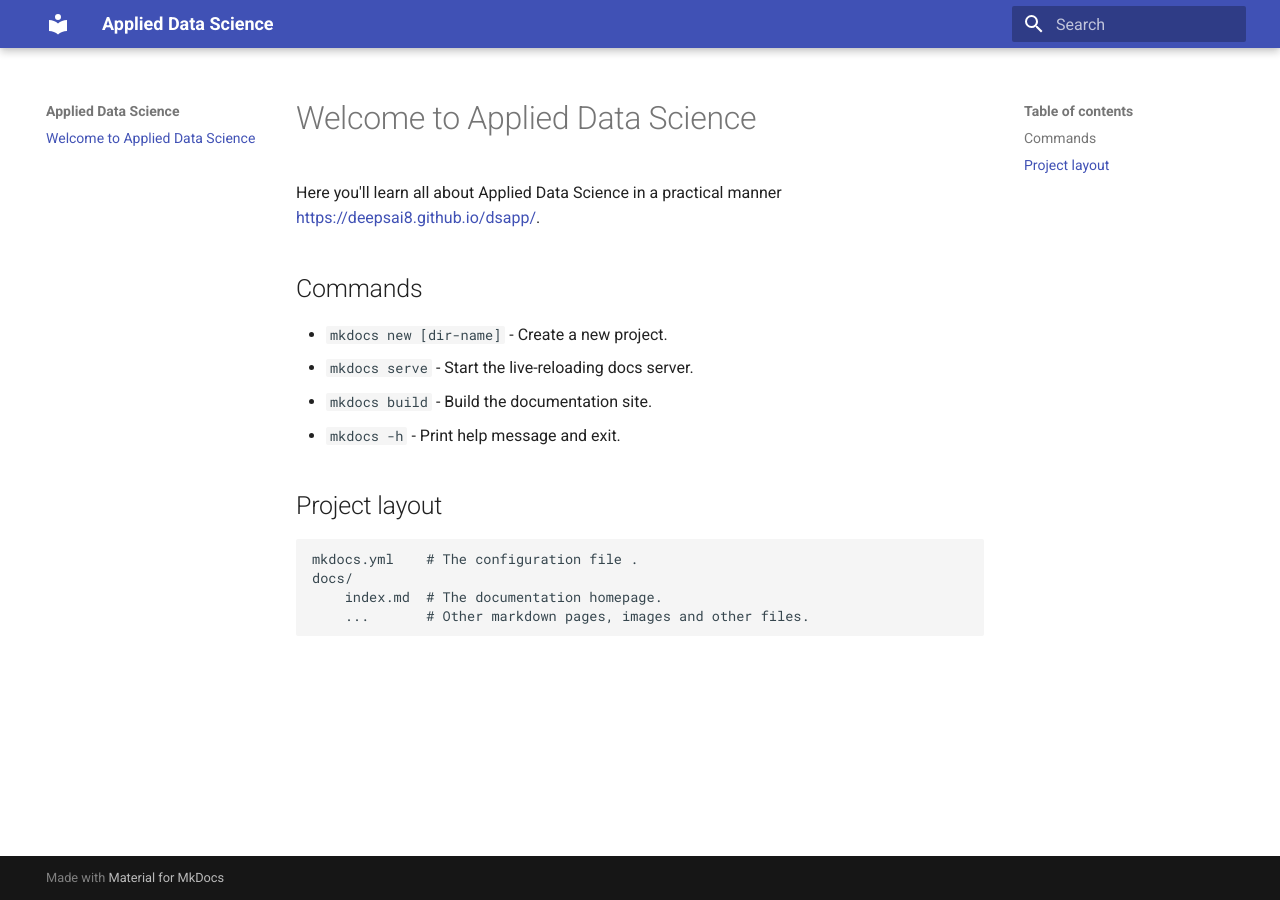
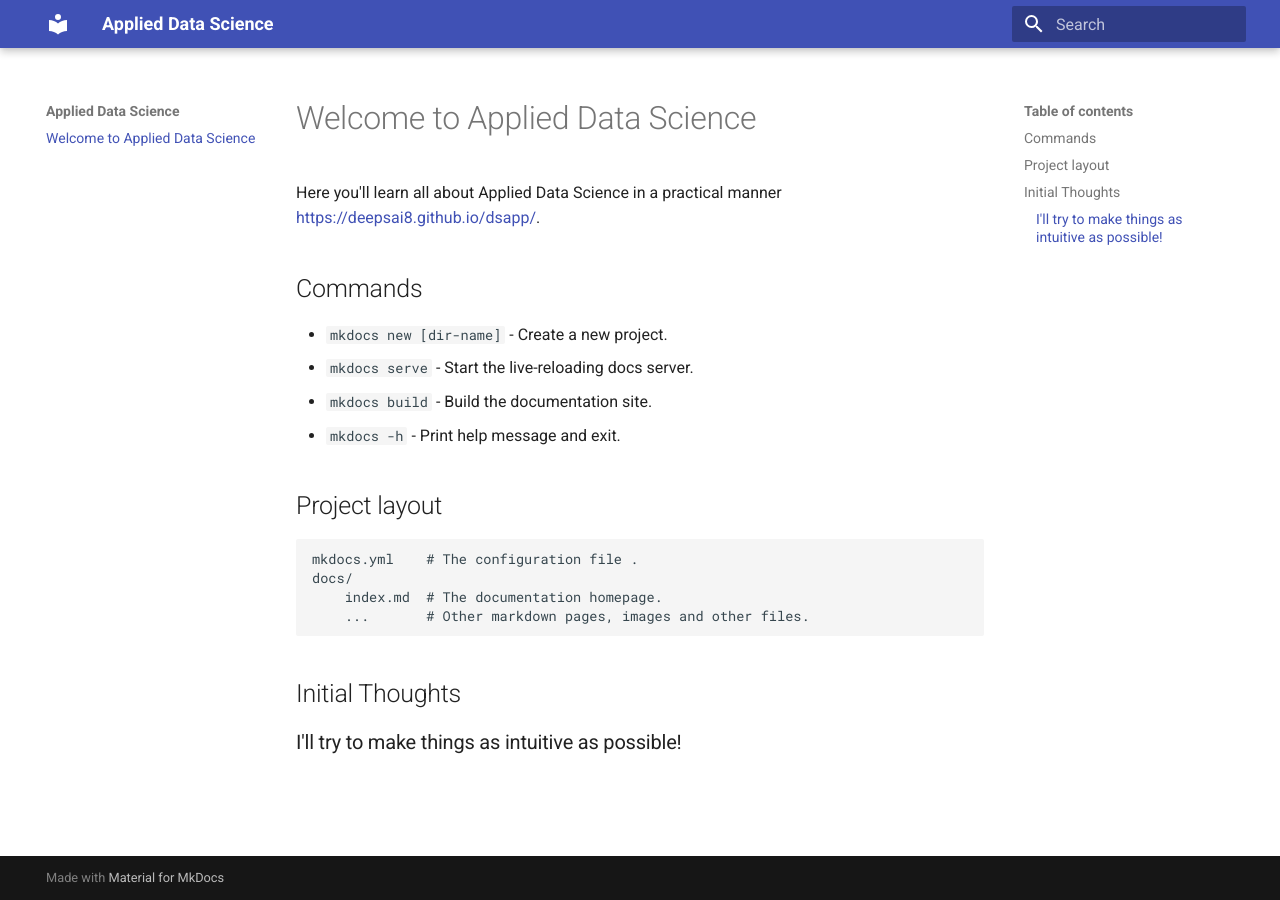
Before and after one commit to deepsai8/dsapp, an MkDocs documentation site: the page built from docs/index.md, in a window 1280 px wide. Built offline with MkDocs 1.6.1 and Material for MkDocs 9.7.7, drawn with Linux system fonts in a browser that asks for light colours.

Commit message:
initial thoughts

```diff
--- a/docs/index.md
+++ b/docs/index.md
@@ -15,3 +15,6 @@ Here you'll learn all about Applied Data Science in a practical manner [https://
     docs/
         index.md  # The documentation homepage.
         ...       # Other markdown pages, images and other files.
+
+## Initial Thoughts
+### I'll try to make things as intuitive as possible!
```
